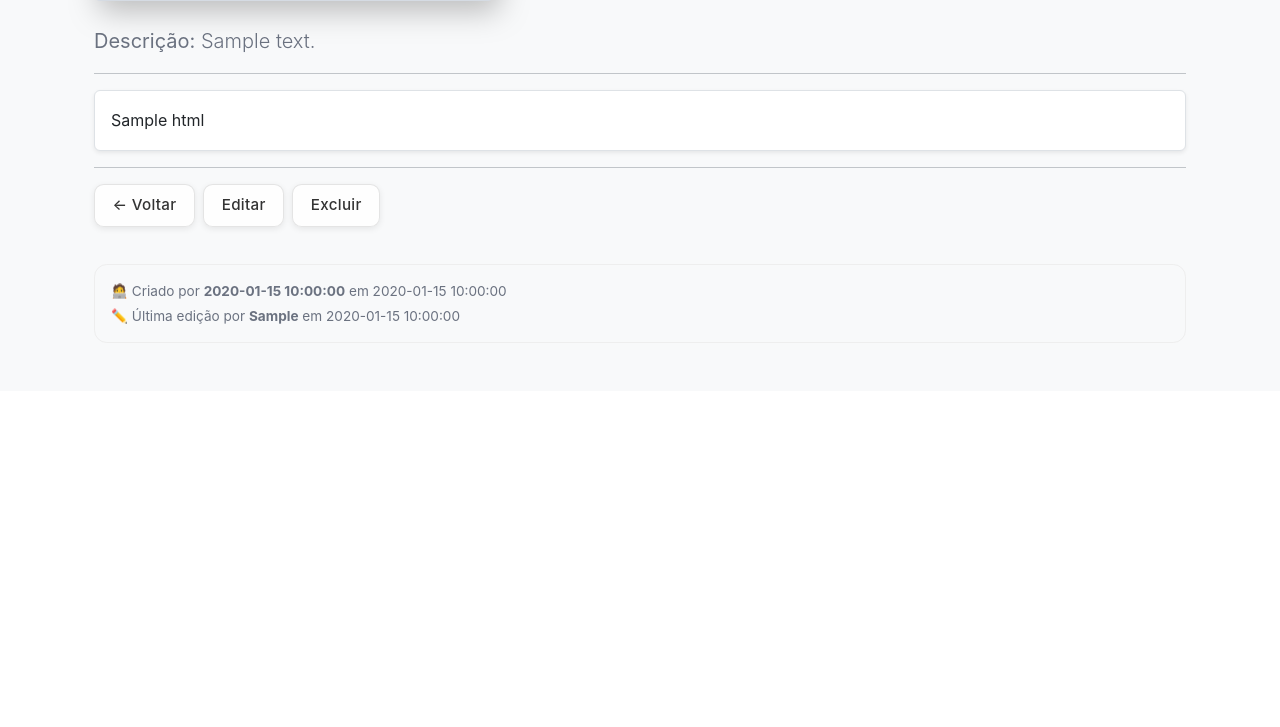
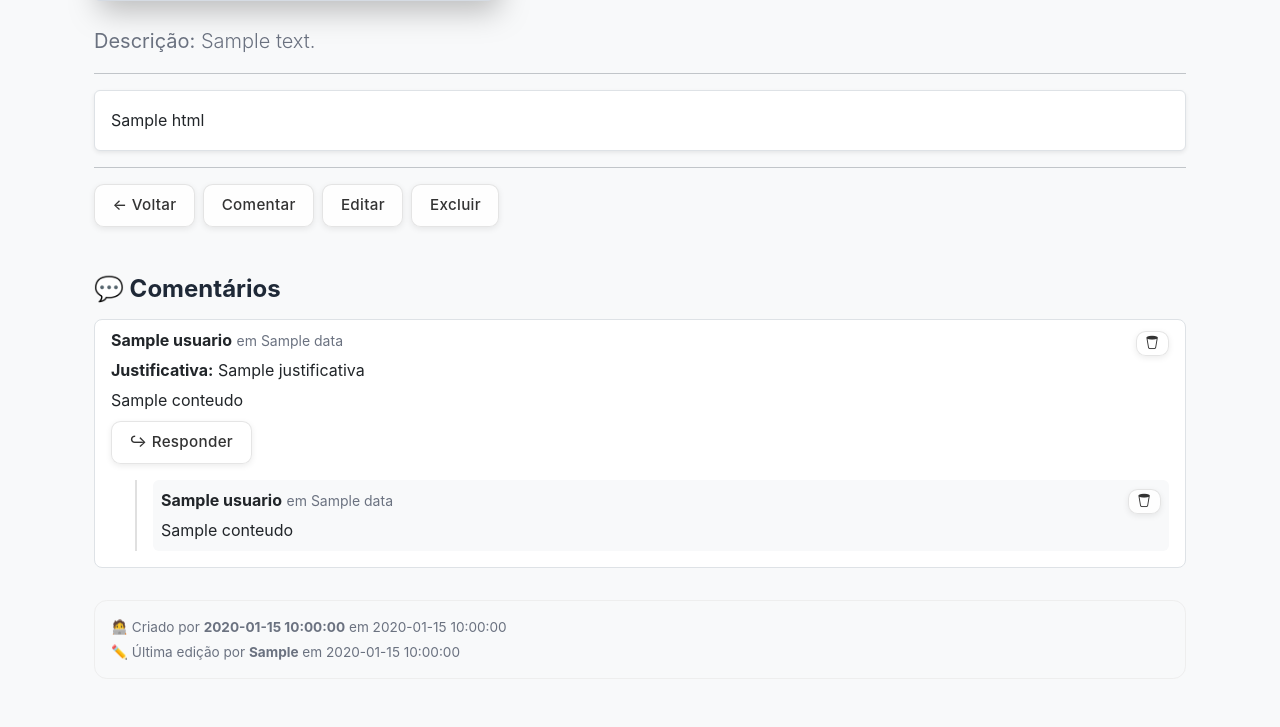
Before and after one commit to SeaBirdsCloud/wiki-documentacao, a Flask app: template app/templates/doc_view.html in a window 1280 px wide. Shown: the part 587-1314 px from the top of the page. Before the commit the page ends 930 px from the top, so only its background shows below. Run offline with Flask 3, Linux system fonts and the light colour scheme; the visitor is signed in with stand-in values (Sample User, id 1); the template is opened without the code that fills it: most values are stand-ins (such as "Sample title", 1, 10 or a date in 2020); grey boxes marked "Sample" are stand-in pictures; parts of the project's set-up code (start-up, migrations or seed data) failed here and were passed over; some libraries are stand-ins or nearby versions.

Commit message:
Add files via upload

```diff
--- a/app/app.py
+++ b/app/app.py
@@ -13,6 +13,7 @@
 
 import os
 import time
+import json
 import mysql.connector
 from flask import Flask, render_template, request, redirect, url_for, session, flash, send_from_directory, jsonify
 from werkzeug.security import generate_password_hash, check_password_hash
@@ -24,6 +25,7 @@ from pathlib import Path
 from slugify import slugify
 from config import Config
 from storage import ensure_dirs_and_repo, list_docs, read_doc, save_doc, delete_doc, upload_file, DOCS_DIR
+from datetime import datetime
 
 app = Flask(__name__, static_folder="static", template_folder="templates")
 app.secret_key = Config.SECRET_KEY
@@ -85,11 +87,50 @@ def ensure_database():
             pass
 
 
+def ensure_tables_and_seed():
+    """
+    Cria as tabelas necessárias e faz seed do usuário admin, se não existir.
+    """
+    cnx = connect_mysql(db_required=True)
+    cur = cnx.cursor()
+
+    # Tabela de usuários
+    cur.execute(
+        """
+        CREATE TABLE IF NOT EXISTS usuarios (
+            id INT AUTO_INCREMENT PRIMARY KEY,
+            username VARCHAR(150) NOT NULL UNIQUE,
+            password_hash VARCHAR(255) NOT NULL,
+            nivel ENUM('n1','n2','n3') DEFAULT 'n1',
+            created_at TIMESTAMP DEFAULT CURRENT_TIMESTAMP
+        ) ENGINE=InnoDB DEFAULT CHARSET=utf8mb4;
+        """
+    )
+
+
+    # Seed do admin
+    cur.execute("SELECT id FROM usuarios WHERE username=%s LIMIT 1;", (ADMIN_USER,))
+    row = cur.fetchone()
+    if not row:
+        cur.execute(
+            "INSERT INTO usuarios (username, password_hash, nivel) VALUES (%s, %s, 'n3');",
+            (ADMIN_USER, generate_password_hash(ADMIN_PASS))
+        )
+        print(f"👑 Usuário admin criado: {ADMIN_USER}")
+
+    cnx.commit()
+    cur.close()
+    cnx.close()
+
+
 # Orquestra o bootstrap do banco
 wait_mysql()
 # Se o container mysql acabou de iniciar a primeira vez, o DB já existe por causa do compose.
 # Se o volume foi recriado/limpo, a linha abaixo garante o DB:
 ensure_database()
+# Cria tabelas e faz seed
+ensure_tables_and_seed()
+
 
 # =========================
 # Utilidades web
@@ -402,12 +443,32 @@ def view_doc(slug):
     # Gera CSS para syntax highlight do Pygments
     css = HtmlFormatter().get_style_defs(".codehilite")
 
+    comments_path = os.path.join(DATA_DIR, "docs", slug, "comments.json")
+
+    comments = []
+    if os.path.exists(comments_path):
+        with open(comments_path, "r", encoding="utf-8") as f:
+            comments = json.load(f)
+
+        # Garante que todos tenham um ID (para compatibilidade retroativa)
+        from datetime import datetime
+        changed = False
+        for c in comments:
+            if "id" not in c:
+                c["id"] = int(datetime.now().timestamp())
+                changed = True
+
+        if changed:
+            with open(comments_path, "w", encoding="utf-8") as f:
+                json.dump(comments, f, ensure_ascii=False, indent=2)
+
     # Renderiza template passando HTML + CSS
     return render_template(
         "doc_view.html",
         html=html,
         code_css=css,
         slug=slug,
+        comments=comments,
         meta=post.metadata
     )
 
@@ -473,6 +534,164 @@ def edit_doc(slug):
         cover_url=post.get("cover_url", ""),
         slug=slug
     )
+
+def load_json(path):
+    try:
+        with open(path, "r", encoding="utf-8") as f:
+            return json.load(f)
+    except:
+        return []
+app.jinja_env.globals.update(load_json=load_json)
+
+@app.route("/add_comment/<slug>", methods=["POST"])
+@nivel_required("n2", "n3")
+def add_comment(slug):
+    from datetime import datetime
+
+    justificativa = request.form.get("justificativa")
+    conteudo = request.form.get("conteudo")
+
+    # aqui, use a mesma chave que você usa no login
+    usuario = session.get("usuario") or session.get("user") or session.get("username")
+
+    if not usuario:
+        flash("Não foi possível identificar o usuário logado.", "danger")
+        return redirect(url_for("view_doc", slug=slug))
+
+    if not justificativa or not conteudo:
+        flash("Preencha todos os campos para enviar o comentário.", "warning")
+        return redirect(url_for("view_doc", slug=slug))
+
+    comments_path = os.path.join(DATA_DIR, "docs", slug, "comments.json")
+
+    comentarios = []
+    if os.path.exists(comments_path):
+        with open(comments_path, "r", encoding="utf-8") as f:
+            comentarios = json.load(f)
+
+    comentarios.append({
+        "usuario": usuario,
+        "justificativa": justificativa.strip(),
+        "conteudo": conteudo.strip(),
+        "data": datetime.now().strftime("%Y-%m-%d %H:%M:%S"),
+        "id": int(datetime.now().timestamp())  # gera ID único simples
+    })
+
+    with open(comments_path, "w", encoding="utf-8") as f:
+        json.dump(comentarios, f, ensure_ascii=False, indent=2)
+
+    flash("Comentário adicionado com sucesso!", "success")
+    return redirect(url_for("view_doc", slug=slug))
+
+@app.route("/add_reply/<slug>/<int:comment_id>", methods=["POST"])
+@nivel_required("n2", "n3")
+def add_reply(slug, comment_id):
+    from datetime import datetime
+
+    conteudo = request.form.get("conteudo")
+    usuario = session.get("usuario") or session.get("user") or session.get("username")
+
+    if not usuario or not conteudo:
+        flash("Preencha o conteúdo da resposta.", "warning")
+        return redirect(url_for("view_doc", slug=slug))
+
+    comments_path = os.path.join(DATA_DIR, "docs", slug, "comments.json")
+
+    comentarios = []
+    if os.path.exists(comments_path):
+        with open(comments_path, "r", encoding="utf-8") as f:
+            comentarios = json.load(f)
+
+    # Encontra o comentário original
+    for c in comentarios:
+        if c["id"] == comment_id:
+            if "replies" not in c:
+                c["replies"] = []
+            c["replies"].append({
+                "usuario": usuario,
+                "conteudo": conteudo.strip(),
+                "data": datetime.now().strftime("%Y-%m-%d %H:%M:%S"),
+                "id": int(datetime.now().timestamp())
+            })
+            break
+
+    with open(comments_path, "w", encoding="utf-8") as f:
+        json.dump(comentarios, f, ensure_ascii=False, indent=2)
+
+    flash("Resposta adicionada com sucesso!", "success")
+    return redirect(url_for("view_doc", slug=slug))
+
+@app.route("/delete_comment/<slug>/<int:comment_id>", methods=["POST"])
+@nivel_required("n2", "n3")
+def delete_comment(slug, comment_id):
+    usuario = session.get("user") or session.get("usuario") or session.get("username")
+    nivel = session.get("nivel")
+
+    comments_path = os.path.join(DATA_DIR, "docs", slug, "comments.json")
+    if not os.path.exists(comments_path):
+        flash("Nenhum comentário encontrado.", "warning")
+        return redirect(url_for("view_doc", slug=slug))
+
+    with open(comments_path, "r", encoding="utf-8") as f:
+        comentarios = json.load(f)
+
+    # Filtro: admin (n3) pode apagar todos; n2 apenas os próprios
+    novos = []
+    apagou = False
+    for c in comentarios:
+        if c["id"] == comment_id:
+            if nivel == "n3" or c["usuario"] == usuario:
+                apagou = True
+                continue  # não inclui no novo arquivo (remove)
+        novos.append(c)
+
+    with open(comments_path, "w", encoding="utf-8") as f:
+        json.dump(novos, f, ensure_ascii=False, indent=2)
+
+    if apagou:
+        flash("Comentário excluído com sucesso!", "success")
+    else:
+        flash("Você não tem permissão para apagar este comentário.", "danger")
+
+    return redirect(url_for("view_doc", slug=slug))
+
+@app.route("/delete_reply/<slug>/<int:comment_id>/<int:reply_id>", methods=["POST"])
+@nivel_required("n2", "n3")
+def delete_reply(slug, comment_id, reply_id):
+    usuario = session.get("user") or session.get("usuario") or session.get("username")
+    nivel = session.get("nivel")
+
+    comments_path = os.path.join(DATA_DIR, "docs", slug, "comments.json")
+    if not os.path.exists(comments_path):
+        flash("Nenhum comentário encontrado.", "warning")
+        return redirect(url_for("view_doc", slug=slug))
+
+    with open(comments_path, "r", encoding="utf-8") as f:
+        comentarios = json.load(f)
+
+    apagou = False
+
+    # Percorre os comentários e suas respostas
+    for c in comentarios:
+        if c.get("id") == comment_id and "replies" in c:
+            novas_replies = []
+            for r in c["replies"]:
+                if r.get("id") == reply_id:
+                    if nivel == "n3" or r.get("usuario") == usuario:
+                        apagou = True
+                        continue  # pula (remove)
+                novas_replies.append(r)
+            c["replies"] = novas_replies
+
+    with open(comments_path, "w", encoding="utf-8") as f:
+        json.dump(comentarios, f, ensure_ascii=False, indent=2)
+
+    if apagou:
+        flash("Resposta excluída com sucesso!", "success")
+    else:
+        flash("Você não tem permissão para apagar esta resposta.", "danger")
+
+    return redirect(url_for("view_doc", slug=slug))
 
 @app.route("/docs/<slug>/delete", methods=["POST"])
 @login_required
--- a/app/templates/base.html
+++ b/app/templates/base.html
@@ -22,6 +22,7 @@
   <!-- Bootstrap 5 (CDN) -->
   <link href="https://cdn.jsdelivr.net/npm/bootstrap@5.3.2/dist/css/bootstrap.min.css" rel="stylesheet">
   <!-- EasyMDE (Markdown Editor) -->
+  <link rel="stylesheet" href="https://cdn.jsdelivr.net/npm/bootstrap-icons@1.11.3/font/bootstrap-icons.min.css">
   <link rel="stylesheet" href="https://unpkg.com/easymde/dist/easymde.min.css">
   <link rel="stylesheet" href="{{ url_for('static', filename='style.css') }}">
   <link href="https://fonts.googleapis.com/css2?family=Montserrat:wght@800&display=swap" rel="stylesheet">
--- a/app/templates/doc_view.html
+++ b/app/templates/doc_view.html
@@ -74,6 +74,14 @@
 
   <div class="doc-actions d-flex flex-shrink-0 gap-2 mt-2 mt-md-0">
     <a href="{{ url_for('docs') }}" class="btn btn-outline-secondary btn-sm">← Voltar</a>
+
+    <!-- Botão de comentário (visível apenas para usuários de nível 2) -->
+    {% if session.get('nivel') in ['n2', 'n3'] %}
+      <button class="btn btn-outline-success btn-sm" data-bs-toggle="modal" data-bs-target="#commentModal">
+        Comentar
+      </button>
+    {% endif %}
+
     {% if session.get('nivel') == 'n3' %}
     <a href="{{ url_for('edit_doc', slug=slug) }}" class="btn btn-outline-primary btn-sm">Editar</a>
     <form method="post" action="{{ url_for('remove_doc', slug=slug) }}">
@@ -82,6 +90,112 @@
     </form>
     {% endif %}
   </div>
+
+  <!-- Modal de Comentário -->
+  <div class="modal fade" id="commentModal" tabindex="-1" aria-labelledby="commentModalLabel" aria-hidden="true">
+    <div class="modal-dialog modal-lg modal-dialog-centered">
+      <div class="modal-content rounded-4 shadow">
+        <div class="modal-header bg-primary text-white rounded-top-4">
+          <h5 class="modal-title fw-bold" id="commentModalLabel">Adicionar Comentário</h5>
+          <button type="button" class="btn-close btn-close-white" data-bs-dismiss="modal" aria-label="Fechar"></button>
+        </div>
+
+        <form method="POST" action="{{ url_for('add_comment', slug=slug) }}">
+          <div class="modal-body">
+            <div class="mb-3">
+              <label for="justificativa" class="form-label fw-semibold">Justificativa</label>
+              <input type="text" name="justificativa" id="justificativa" class="form-control"
+                placeholder="Explique brevemente o motivo do comentário" required>
+            </div>
+
+            <div class="mb-3">
+              <label for="conteudo" class="form-label fw-semibold">Conteúdo</label>
+              <textarea name="conteudo" id="conteudo" rows="5" class="form-control"
+                placeholder="Digite aqui seu comentário..." required></textarea>
+            </div>
+          </div>
+
+          <div class="modal-footer">
+            <button type="button" class="btn btn-outline-secondary" data-bs-dismiss="modal">Cancelar</button>
+            <button type="submit" class="btn btn-success">Enviar Comentário</button>
+          </div>
+        </form>
+      </div>
+    </div>
+  </div>
+
+  {% if comments %}
+    <div class="mt-5">
+      <h4 class="fw-bold mb-3">💬 Comentários</h4>
+      <div class="list-group">
+        {% for c in comments|sort(attribute='data', reverse=True) %}
+          <div class="list-group-item rounded-3 mb-2">
+            <div class="d-flex justify-content-between align-items-center">
+              <p class="mb-1">
+                <b>{{ c.usuario }}</b>
+                <small class="text-muted">em {{ c.data }}</small>
+              </p>
+
+              {% if session.get('nivel') in ['n2', 'n3'] and (session.get('user') == c.usuario or session.get('nivel') == 'n3') %}
+                <form method="POST" action="{{ url_for('delete_comment', slug=slug, comment_id=c.id) }}" class="m-0">
+                  <button class="btn btn-sm btn-outline-danger py-0 px-2"
+                          onclick="return confirm('Excluir este comentário?')"
+                          title="Excluir comentário">
+                    <i class="bi bi-trash2"></i>
+                  </button>
+                </form>
+              {% endif %}
+            </div>
+
+            <p class="mb-1"><b>Justificativa:</b> {{ c.justificativa }}</p>
+            <p class="mb-0">{{ c.conteudo }}</p>
+
+            <!-- Botão de resposta -->
+            {% if session.get('nivel') in ['n2', 'n3'] %}
+            <button class="btn btn-sm btn-outline-success mt-2"
+                    onclick="document.getElementById('reply-form-{{ c.id }}').classList.toggle('d-none')">
+              ↪ Responder
+            </button>
+
+            <!-- Formulário de resposta -->
+            <form id="reply-form-{{ c.id }}" class="d-none mt-2" method="POST" action="{{ url_for('add_reply', slug=slug, comment_id=c.id) }}">
+              <textarea name="conteudo" class="form-control mb-2" rows="2" placeholder="Escreva sua resposta..." required></textarea>
+              <button type="submit" class="btn btn-success btn-sm">Enviar</button>
+            </form>
+            {% endif %}
+
+            <!-- Subcomentários -->
+            {% if c.replies %}
+              <div class="ms-4 mt-3 border-start ps-3">
+                {% for r in c.replies %}
+                  <div class="bg-light rounded p-2 mb-2">
+                    <div class="d-flex justify-content-between align-items-center">
+                      <div>
+                        <b>{{ r.usuario }}</b>
+                        <small class="text-muted">em {{ r.data }}</small>
+                      </div>
+
+                      {% if session.get('nivel') in ['n2', 'n3'] and (session.get('user') == r.usuario or session.get('nivel') == 'n3') %}
+                        <form method="POST" action="{{ url_for('delete_reply', slug=slug, comment_id=c.id, reply_id=r.id) }}" class="m-0">
+                          <button class="btn btn-sm btn-outline-danger py-0 px-2"
+                                  onclick="return confirm('Excluir esta resposta?')"
+                                  title="Excluir resposta">
+                            <i class="bi bi-trash2"></i>
+                          </button>
+                        </form>
+                      {% endif %}
+                    </div>
+
+                    <p class="mb-0 mt-1">{{ r.conteudo }}</p>
+                  </div>
+                {% endfor %}
+              </div>
+            {% endif %}
+          </div>
+        {% endfor %}
+      </div>
+    </div>
+  {% endif %}
 
   <!-- Metadados -->
   <div class="doc-meta mt-4 text-muted small">
@@ -94,7 +208,6 @@
       {% if meta.last_edited_at %} em {{ meta.last_edited_at }}{% endif %}
     </p>
   </div>
-
 </div>
 
 <style>
@@ -137,6 +250,14 @@ h1.display-5 {
   margin-bottom: 1cm;
   display: flex;
   gap: 0.5rem;
+}
+
+.ms-4 {
+  margin-left: 1.5rem !important;
+}
+
+.border-start {
+  border-left: 2px solid #e0e0e0 !important;
 }
 
 @media (max-width: 768px) {
```
Also changed, not shown: docker-compose.yml (+12 -12 lines), app/templates/docs_list.html (line endings or trailing spaces), app/templates/index.html (line endings or trailing spaces).
